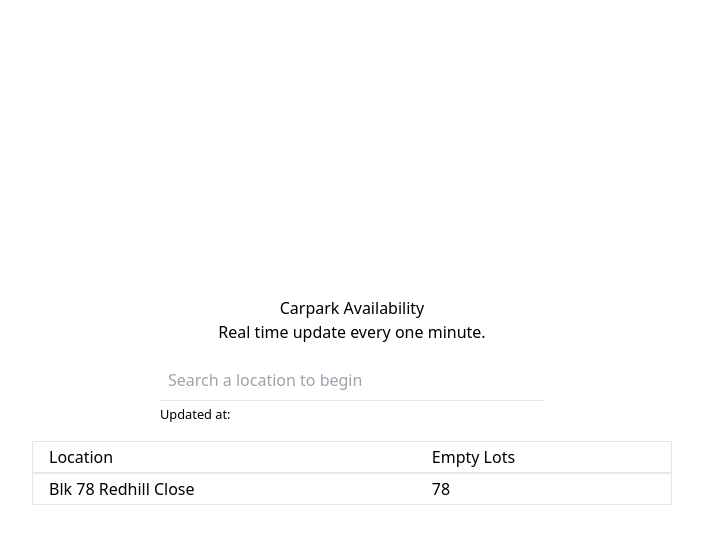
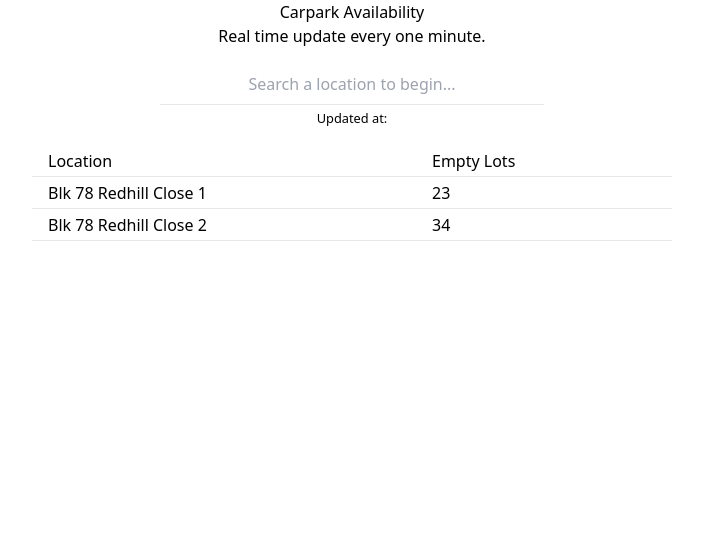
Before and after one commit to triciachow/carpark-avail, a React (Create React App) app: page / in a window 1280 px wide. Shown: the top 544 px of the page, without its empty margins (288-991 px from the left). Built offline with nearby package versions, Linux system fonts and the light colour scheme; no server answers.

Commit message:
Add accordion to toggle more info

```diff
--- a/package.json
+++ b/package.json
@@ -6,8 +6,10 @@
     "@testing-library/jest-dom": "^5.16.5",
     "@testing-library/react": "^13.4.0",
     "@testing-library/user-event": "^13.5.0",
+    "axios": "^0.27.2",
     "react": "^18.2.0",
     "react-dom": "^18.2.0",
+    "react-router-dom": "^6.3.0",
     "react-scripts": "5.0.1",
     "web-vitals": "^2.1.4"
   },
--- a/src/App.js
+++ b/src/App.js
@@ -1,18 +1,14 @@
-import Results from "./components/Results";
-import SearchBar from "./components/SearchBar";
+import Home from "./components/Home";
+import { BrowserRouter, Routes, Route } from "react-router-dom";
 
 export default function App() {
   return (
     <>
-      <main className="h-screen mx-4 xl:mx-auto flex flex-col justify-center items-center xl:w-1/2">
-        <div className="text-center mb-4">
-          <h1>Carpark Availability</h1>
-          <h2>Real time update every one minute.</h2>
-        </div>
-
-        <SearchBar />
-        <Results />
-      </main>
+      <BrowserRouter>
+        <Routes>
+          <Route path="/" element={<Home />} />
+        </Routes>
+      </BrowserRouter>
     </>
   );
 }
--- /dev/null
+++ b/src/components/Home.js
@@ -0,0 +1,16 @@
+import SearchBar from "./SearchBar";
+
+export default function Home() {
+  return (
+    <>
+      <main className="h-screen mx-4 xl:mx-auto flex flex-col items-center xl:w-1/2">
+        <div className="text-center mb-4">
+          <h1>Carpark Availability</h1>
+          <h2>Real time update every one minute.</h2>
+        </div>
+
+        <SearchBar />
+      </main>
+    </>
+  );
+}
--- a/src/components/Results.js
+++ b/src/components/Results.js
@@ -1,13 +1,13 @@
 import ResultsRow from "./ResultsRow";
 
-export default function Results() {
+export default function Results({ data }) {
   return (
     <>
-      <div className="flex justify-between items-center border w-full h-8">
+      <div className="flex justify-between items-center border-b w-full h-8">
         <div className="w-3/5 px-4">Location</div>
         <div className="w-2/5 px-4">Empty Lots</div>
       </div>
-      <ResultsRow />
+      <ResultsRow data={data} />
     </>
   );
 }
--- /dev/null
+++ b/src/components/ResultsData.js
@@ -0,0 +1,14 @@
+export default function ResultsData({ data, id, show, toggleShow }) {
+  return (
+    <>
+      <div className="flex flex-col border-b w-full p-4 gap-y-2">
+        <div>Car Park Type: {data.carpark_type}</div>
+        <div>Free Parking: {data.free_parking}</div>
+        <div>Car Park Number: {data.carpark_num}</div>
+        <div>Night Parking: {data.night_parking}</div>
+        <div>Gantry Height: {data.gantry_height}</div>
+        <div>Open in Maps</div>
+      </div>
+    </>
+  );
+}
--- a/src/components/ResultsRow.js
+++ b/src/components/ResultsRow.js
@@ -1,10 +1,34 @@
-export default function ResultsRow() {
+import { useState } from "react";
+import ResultsData from "./ResultsData";
+
+export default function ResultsRow({ data }) {
+  const [show, setShow] = useState("");
+  const [hide, setHide] = useState(true);
+
+  const toggleShow = (e, id) => {
+    const selectedRow = data.find(ele => ele.id === id);
+    // console.log(selectedRow.id);
+
+    setShow(selectedRow.id);
+    setHide(prev => !prev);
+  };
+
   return (
     <>
-      <div className="flex justify-between items-center border w-full h-8">
-        <div className="w-3/5 px-4">Blk 78 Redhill Close</div>
-        <div className="w-2/5 px-4">78</div>
-      </div>
+      {data.map(data => {
+        return (
+          <div key={data.id} className="w-full cursor-pointer">
+            <div
+              className="flex justify-between items-center border-b h-8"
+              onClick={e => toggleShow(e, data.id)}
+            >
+              <div className="w-3/5 px-4">{data.address}</div>
+              <div className="w-2/5 px-4">{data.lot}</div>
+            </div>
+            {hide && data.id === show ? <ResultsData data={data} /> : null}
+          </div>
+        );
+      })}
     </>
   );
 }
--- a/src/components/SearchBar.js
+++ b/src/components/SearchBar.js
@@ -1,14 +1,61 @@
+import { useEffect, useState } from "react";
+import Results from "./Results";
+import axios from "axios";
+
+const dummyData = [
+  {
+    id: "1",
+    address: "Blk 78 Redhill Close 1",
+    lot: "23",
+    carpark_type: "Multi-storey Car Park",
+    free_parking: "SUN & PH FR 7AM - 10.30PM",
+    carpark_num: "RHM4",
+    night_parking: "No",
+    gantry_height: "2.15",
+  },
+  {
+    id: "2",
+    address: "Blk 78 Redhill Close 2",
+    lot: "34",
+    carpark_type: "Multi-storey Car Park",
+    free_parking: "No",
+    carpark_num: "SAC4",
+    night_parking: "Yes",
+    gantry_height: "2.15",
+  },
+];
+
 export default function SearchBar() {
+  const [currentTime, setCurrentTime] = useState("");
+
+  // Fetch timestamp of updated time
+  useEffect(() => {
+    const config = {
+      method: "get",
+      url: "https://api.data.gov.sg/v1/transport/carpark-availability/",
+    };
+
+    axios(config)
+      .then(res =>
+        setCurrentTime(
+          // Reformat timing
+          res.data.items[0].timestamp.replace("+08:00", " ").replace("T", " ")
+        )
+      )
+      .catch(err => console.log(err));
+  }, []);
+
   return (
     <>
-      <div className="mb-4 w-3/5">
+      <div className="mb-4 w-3/5 text-center">
         <input
           type="text"
-          className="border-b w-full p-2"
-          placeholder="Search a location to begin"
+          className="border-b w-full p-2 text-center"
+          placeholder="Search a location to begin..."
         />
-        <small>Updated at:</small>
+        <small>Updated at: {currentTime}</small>
       </div>
+      <Results data={dummyData} />
     </>
   );
 }
```
Also changed, not shown: 1 other file (tests, documents, lock files or other folders).
